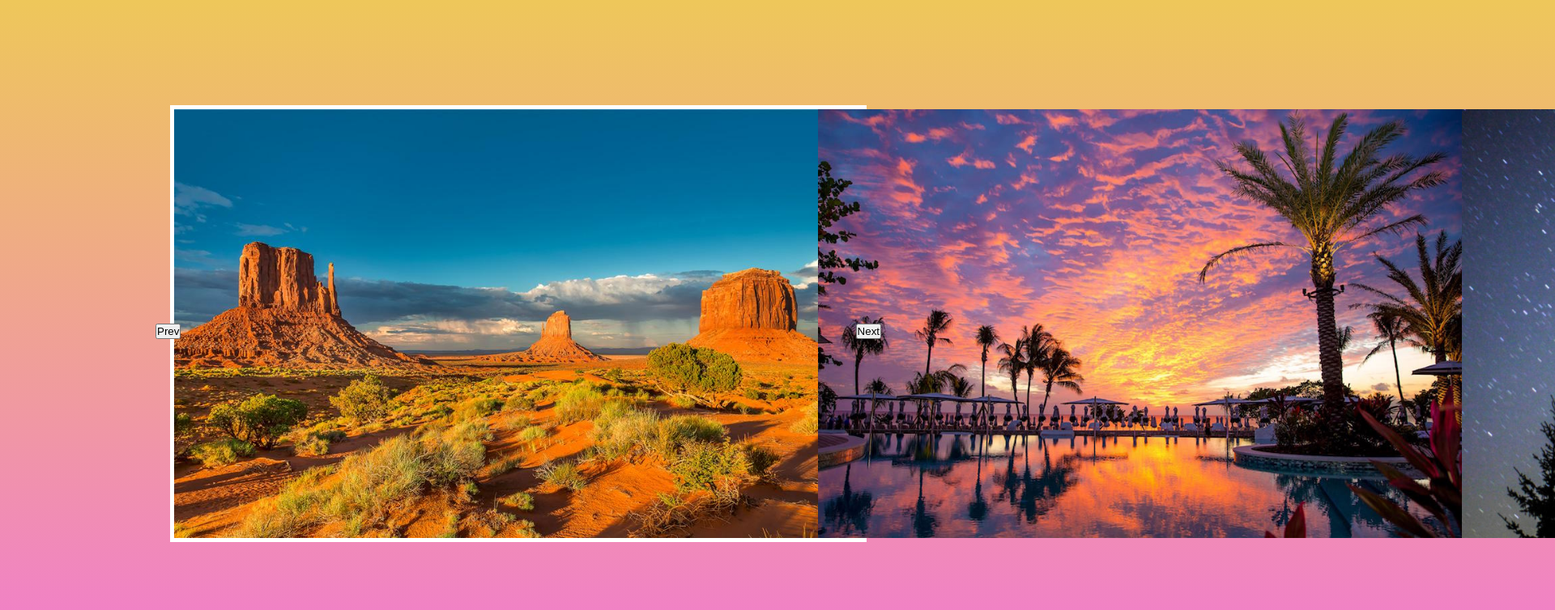
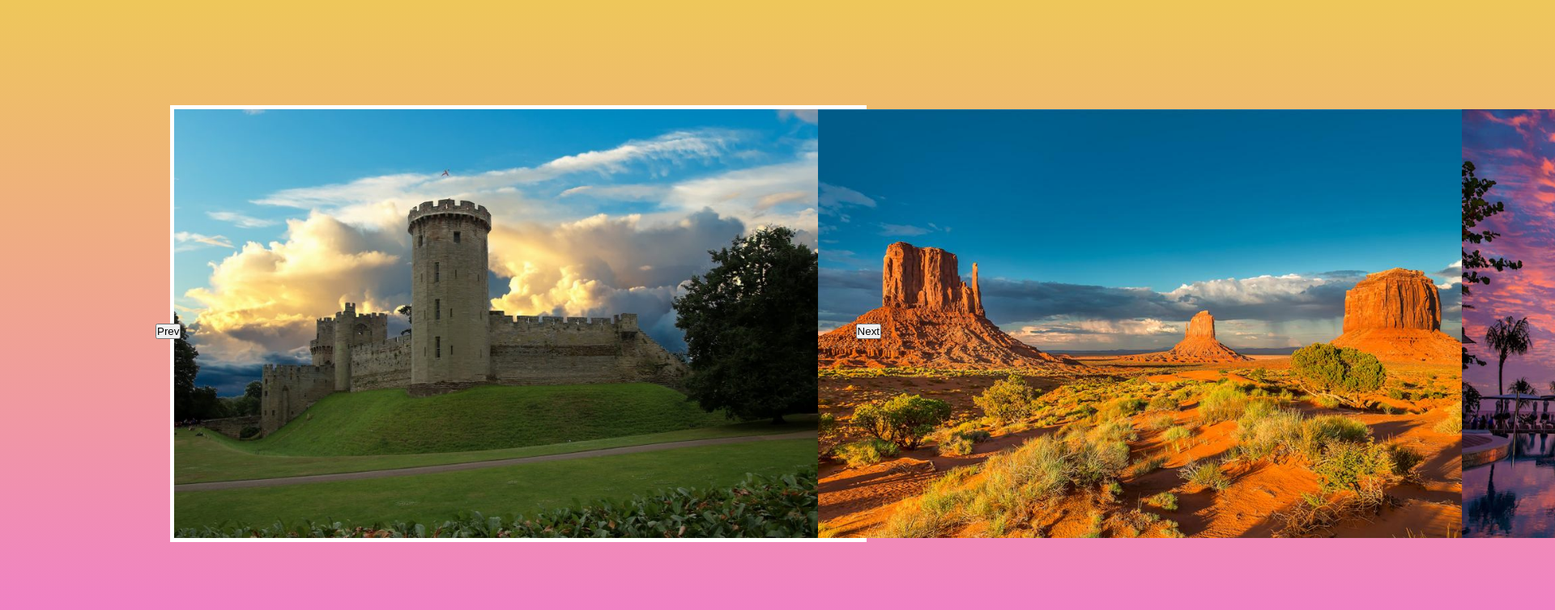
Before and after one commit to aacarring/pic-gallery, a plain HTML site: page index.html in a window 1280 px wide. Shown: the top 754 px of the page at 81% size, 1920 px wide, since content can reach past the window. Drawn offline with Linux system fonts and the light colour scheme.

Commit message:
Re-added firstClone and lastClone

```diff
--- a/index.html
+++ b/index.html
@@ -10,12 +10,14 @@
 
     <div class="slides">
 
+          <img src="./imgs/warwick-castle-2484196_1920-960x640.jpg" id="lastClone">
           <img src="./imgs/3_card_ici_960_640.jpg">
           <img src="./imgs/best-caribbean-islands-cover.jpg">
           <img src="./imgs/night-sky-star-trails-2400x1600-jgt-960x640.jpg">
           <img src="./imgs/Omaha-Magazine-September-October-2018-Fishing-with-Flair-Andrew-Flair-cover-960x640.jpg">
           <img src="./imgs/Sweden_Nov-24-960x640.jpg">
-          <img src="./imgs/warwick-castle-2484196_1920-960x640.jpg" style="width:100%">
+          <img src="./imgs/warwick-castle-2484196_1920-960x640.jpg">
+          <img src="./imgs/3_card_ici_960_640.jpg" id="firstClone">
 
       </div>
 
```
